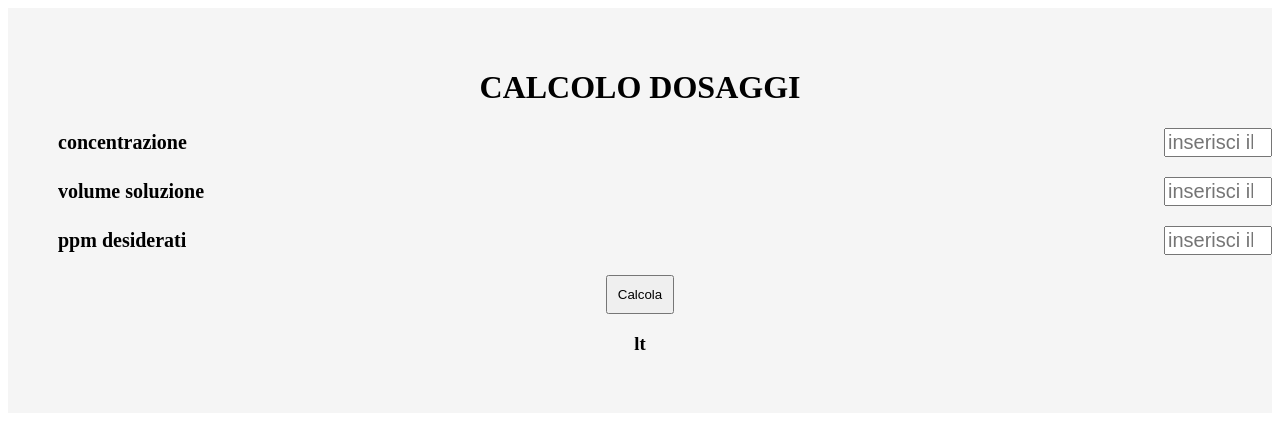
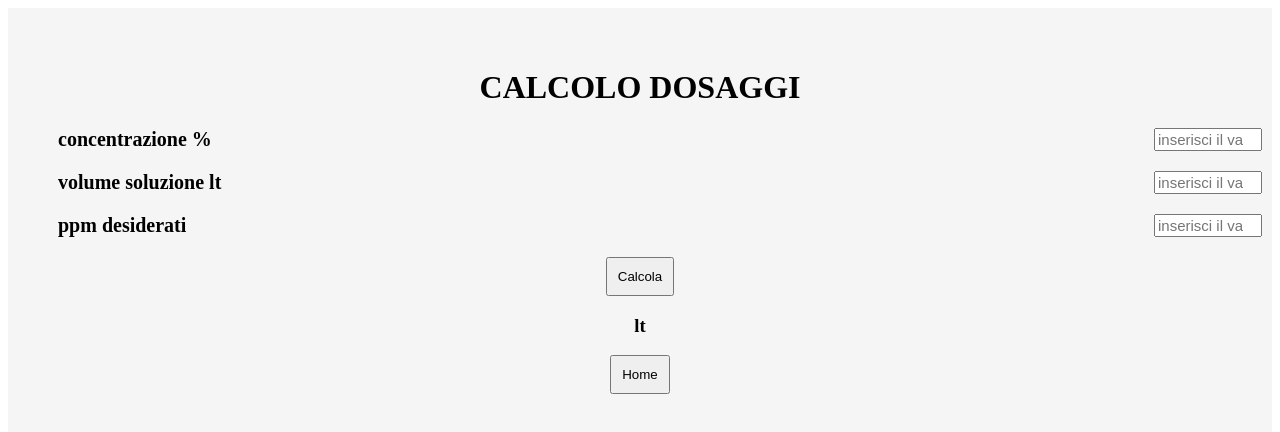
Before and after one commit to drugos624/helpus2, a React (Vite) app: page /calcoloDosaggi in a window 1280 px wide. Shown: the top 432 px of the page. Built offline with nearby package versions, Linux system fonts and the light colour scheme.

Commit message:
modifiche grafiche

```diff
--- a/src/App.css
+++ b/src/App.css
@@ -197,17 +197,18 @@
   justify-content: space-between;
   margin-left: 50px;
   margin-bottom: 20px;
+  margin-right: 10px;
   gap: 15px;
 }
 .label-calcolo {
   min-width: 120px;
   font-size: 20px;
   font-weight: bold;
-  text-align: right;
+  text-align: left;
   margin-right: 10px;
 }
 .input-calcolo {
   max-width: 100px;
-  font-size: 20px;
+  font-size: 15px;
   text-align: right;
 }
--- a/src/pages/CalcoloDosaggi.jsx
+++ b/src/pages/CalcoloDosaggi.jsx
@@ -1,10 +1,12 @@
 import { useState } from "react";
+import { useNavigate } from "react-router-dom";
 
 export default function CalcoloDosaggi() {
   const [concentrazione, setConcentrazione] = useState("");
   const [quantita, setQuantita] = useState("");
   const [ppm, setPpm] = useState("");
   const [risultato, setRisultato] = useState("");
+  const navigate = useNavigate();
 
   const calcolaDosaggi = () => {
     if (concentrazione && quantita && ppm) {
@@ -19,7 +21,7 @@ export default function CalcoloDosaggi() {
         <h1>CALCOLO DOSAGGI</h1>
 
         <div className="form-group">
-          <label className="label-calcolo">concentrazione</label>
+          <label className="label-calcolo">concentrazione %</label>
           <input
             className="input-calcolo"
             type="number"
@@ -31,7 +33,7 @@ export default function CalcoloDosaggi() {
         </div>
         <div className="form-group">
           {" "}
-          <label className="label-calcolo">volume soluzione</label>
+          <label className="label-calcolo">volume soluzione lt</label>
           <input
             className="input-calcolo"
             type="number"
@@ -64,6 +66,8 @@ export default function CalcoloDosaggi() {
           </button>
           <h3>{risultato} lt</h3>
         </div>
+
+        <button onClick={() => navigate("/")}>Home</button>
       </div>
     </div>
   );
--- a/src/pages/Utilita.jsx
+++ b/src/pages/Utilita.jsx
@@ -5,6 +5,7 @@ export default function Utilita() {
   return (
     <div className="header">
       <h1>UTILITA'</h1>
+      <div className="button-container">
         <button onClick={() => navigate("/calcoloDosaggi")}>
           Calcolo dosaggi
         </button>
@@ -17,5 +18,6 @@ export default function Utilita() {
           HOME
         </button>
       </div>
+    </div>
   );
 }
```
Lines whose indentation alone changed are shown as unchanged.
